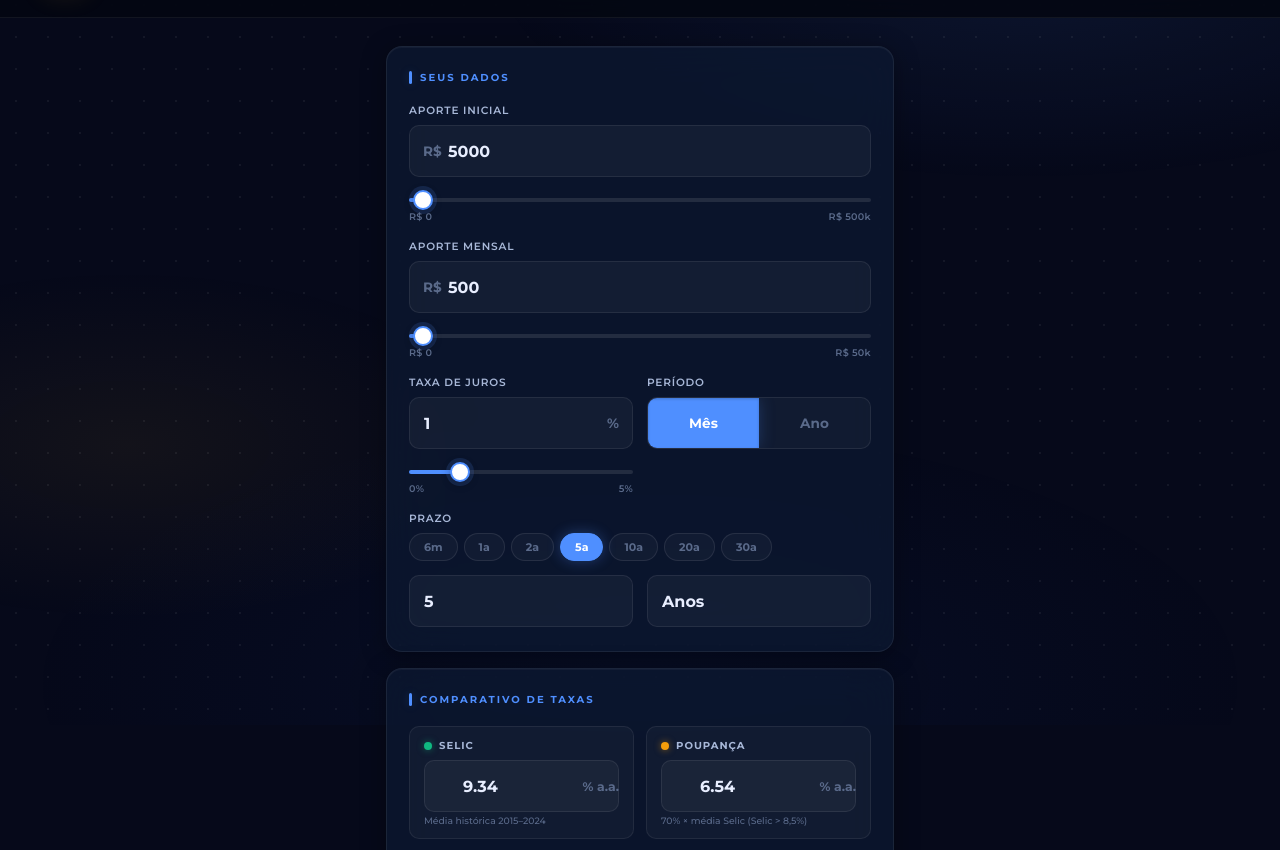
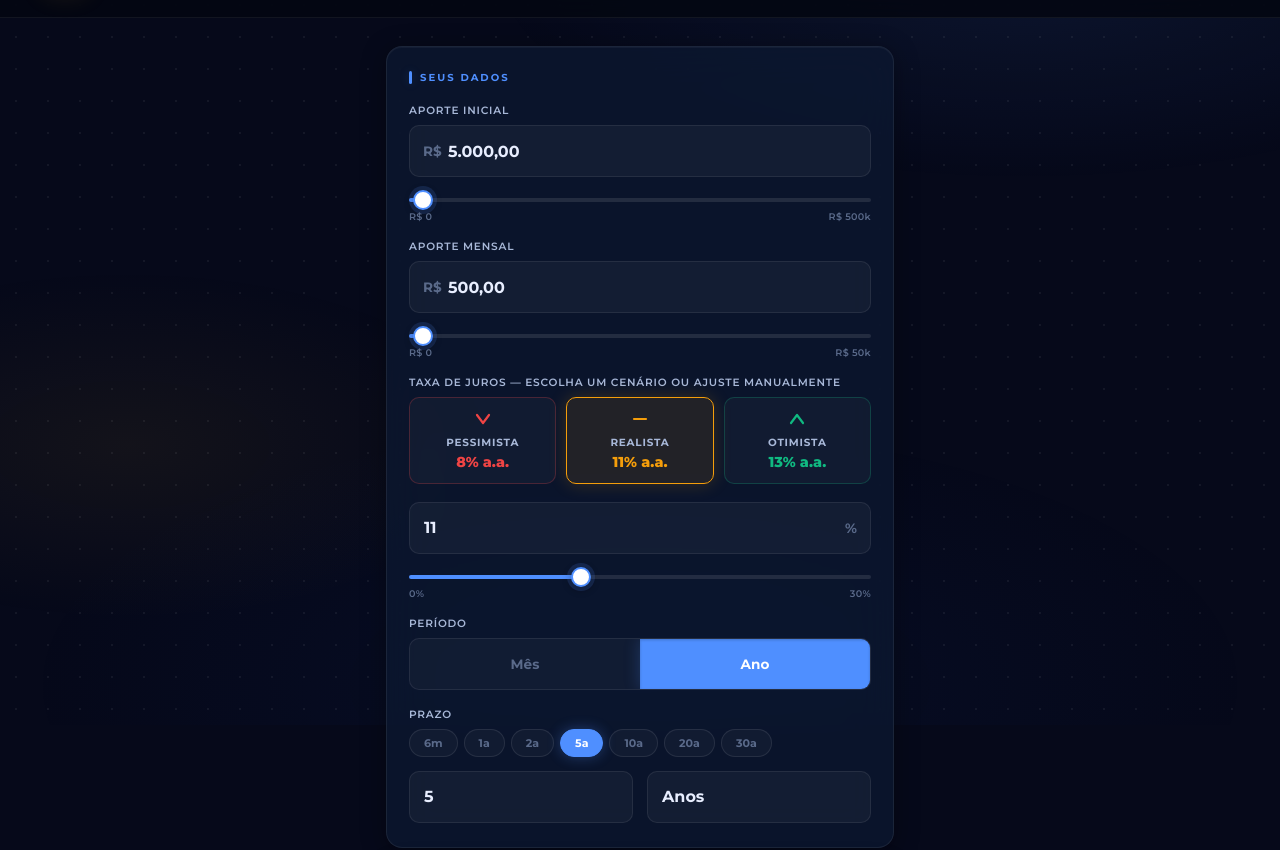
Before and after one commit to caiopsp08-glitch/calculadora-do-caio, a plain HTML site: page index.html in a window 1280 px wide. Shown: the part 75-925 px from the top of the page. Drawn offline with nearby package versions, Linux system fonts and the light colour scheme.

Commit message:
feat: cenários de taxa, formatação de moeda e taxas de referência fixas

```diff
--- a/index.html
+++ b/index.html
@@ -242,7 +242,7 @@
       pointer-events: none;
     }
 
-    input[type="number"], select {
+    input[type="number"], input[type="text"], select {
       width: 100%; height: 52px;
       border: 1.5px solid rgba(255,255,255,0.08);
       border-radius: var(--radius-sm);
@@ -254,7 +254,7 @@
       transition: border-color 0.2s, box-shadow 0.2s, background 0.2s;
       appearance: none;
     }
-    input[type="number"]            { padding: 0 14px 0 38px; }
+    input[type="number"], input[type="text"] { padding: 0 14px 0 38px; }
     input[type="number"].no-prefix  { padding: 0 14px; }
     input[type="number"].has-suffix { padding: 0 42px 0 14px; }
     select { padding: 0 14px; cursor: pointer; }
@@ -359,6 +359,12 @@
       transform: translateY(-50%);
       font-size: 0.78rem; font-weight: 700; color: var(--muted);
     }
+    .taxa-fixed {
+      font-size: 1.1rem; font-weight: 800;
+      font-family: 'Montserrat', sans-serif;
+      color: var(--text); display: flex; align-items: baseline; gap: 3px;
+    }
+    .taxa-suffix-static { font-size: 0.75rem; font-weight: 600; color: var(--muted); }
     .taxa-sub { font-size: 0.58rem; color: var(--muted); font-weight: 500; margin-top: 3px; }
 
     /* ── METODOLOGIA ── */
@@ -583,6 +589,40 @@
     .lead-btn:disabled { opacity: 0.5; cursor: not-allowed; transform: none; }
     .lead-privacy { text-align: center; margin-top: 14px; font-size: 0.63rem; color: rgba(255,255,255,0.18); }
 
+    /* ── CENÁRIOS ── */
+    .scenario-group {
+      display: grid; grid-template-columns: 1fr 1fr 1fr;
+      gap: 10px; margin-bottom: 18px;
+    }
+    .scenario-btn {
+      display: flex; flex-direction: column; align-items: center; justify-content: center;
+      gap: 4px; padding: 12px 8px;
+      border-radius: var(--radius-sm);
+      border: 1.5px solid rgba(255,255,255,0.08);
+      background: rgba(255,255,255,0.03);
+      cursor: pointer; transition: all 0.2s;
+      font-family: 'Montserrat', sans-serif;
+    }
+    .scenario-btn:hover { transform: translateY(-2px); }
+    .scenario-icon { font-size: 1.3rem; line-height: 1; }
+    .scenario-name { font-size: 0.65rem; font-weight: 700; text-transform: uppercase; letter-spacing: 0.8px; color: var(--text-dim); }
+    .scenario-rate { font-size: 0.9rem; font-weight: 800; }
+
+    .scenario-btn.pessimista { border-color: rgba(239,68,68,0.25); }
+    .scenario-btn.pessimista .scenario-rate { color: #EF4444; }
+    .scenario-btn.pessimista:hover { border-color: rgba(239,68,68,0.5); background: rgba(239,68,68,0.07); box-shadow: 0 4px 16px rgba(239,68,68,0.12); }
+    .scenario-btn.pessimista.active { border-color: #EF4444; background: rgba(239,68,68,0.1); box-shadow: 0 0 18px rgba(239,68,68,0.2); }
+
+    .scenario-btn.realista { border-color: rgba(245,158,11,0.25); }
+    .scenario-btn.realista .scenario-rate { color: #F59E0B; }
+    .scenario-btn.realista:hover { border-color: rgba(245,158,11,0.5); background: rgba(245,158,11,0.07); box-shadow: 0 4px 16px rgba(245,158,11,0.12); }
+    .scenario-btn.realista.active { border-color: #F59E0B; background: rgba(245,158,11,0.1); box-shadow: 0 0 18px rgba(245,158,11,0.2); }
+
+    .scenario-btn.otimista { border-color: rgba(16,185,129,0.25); }
+    .scenario-btn.otimista .scenario-rate { color: #10B981; }
+    .scenario-btn.otimista:hover { border-color: rgba(16,185,129,0.5); background: rgba(16,185,129,0.07); box-shadow: 0 4px 16px rgba(16,185,129,0.12); }
+    .scenario-btn.otimista.active { border-color: #10B981; background: rgba(16,185,129,0.1); box-shadow: 0 0 18px rgba(16,185,129,0.2); }
+
     /* ── RESPONSIVE ── */
     @media (max-width: 760px) {
       header { padding: 16px 20px; flex-wrap: wrap; gap: 14px; }
@@ -653,10 +693,12 @@
       <label>Aporte inicial</label>
       <div class="input-wrap">
         <span class="input-prefix">R$</span>
-        <input type="number" id="inicial" min="0" step="500" value="5000" oninput="syncSlider('inicial');calcular()" />
+        <input type="text" inputmode="decimal" id="inicial" value="5.000,00"
+          oninput="syncSlider('inicial');calcular()"
+          onfocus="focusMoney(this)" onblur="blurMoney(this,'inicial')" />
       </div>
       <div class="range-wrap">
-        <input type="range" id="sl-inicial" min="0" max="500000" step="500" value="5000" oninput="syncInput('inicial');updateFill(this);calcular()" />
+        <input type="range" id="sl-inicial" min="0" max="500000" step="500" value="5000" oninput="syncMoneyInput('inicial');updateFill(this);calcular()" />
         <div class="range-labels"><span>R$ 0</span><span>R$ 500k</span></div>
       </div>
     </div>
@@ -665,32 +707,56 @@
       <label>Aporte mensal</label>
       <div class="input-wrap">
         <span class="input-prefix">R$</span>
-        <input type="number" id="mensal" min="0" step="100" value="500" oninput="syncSlider('mensal');calcular()" />
+        <input type="text" inputmode="decimal" id="mensal" value="500,00"
+          oninput="syncSlider('mensal');calcular()"
+          onfocus="focusMoney(this)" onblur="blurMoney(this,'mensal')" />
       </div>
       <div class="range-wrap">
-        <input type="range" id="sl-mensal" min="0" max="50000" step="100" value="500" oninput="syncInput('mensal');updateFill(this);calcular()" />
+        <input type="range" id="sl-mensal" min="0" max="50000" step="100" value="500" oninput="syncMoneyInput('mensal');updateFill(this);calcular()" />
         <div class="range-labels"><span>R$ 0</span><span>R$ 50k</span></div>
       </div>
     </div>
 
-    <div class="two-col">
     <div class="field">
-        <label>Taxa de juros</label>
+      <label>Taxa de juros — escolha um cenário ou ajuste manualmente</label>
+      <div class="scenario-group">
+        <button class="scenario-btn pessimista" onclick="setScenario(8, this)">
+          <span class="scenario-icon">
+            <svg width="18" height="18" viewBox="0 0 18 18" fill="none"><polyline points="3,5 9,13 15,5" stroke="#EF4444" stroke-width="2.2" stroke-linecap="round" stroke-linejoin="round"/></svg>
+          </span>
+          <span class="scenario-name">Pessimista</span>
+          <span class="scenario-rate">8% a.a.</span>
+        </button>
+        <button class="scenario-btn realista active" onclick="setScenario(11, this)">
+          <span class="scenario-icon">
+            <svg width="18" height="18" viewBox="0 0 18 18" fill="none"><line x1="3" y1="9" x2="15" y2="9" stroke="#F59E0B" stroke-width="2.2" stroke-linecap="round"/></svg>
+          </span>
+          <span class="scenario-name">Realista</span>
+          <span class="scenario-rate">11% a.a.</span>
+        </button>
+        <button class="scenario-btn otimista" onclick="setScenario(13, this)">
+          <span class="scenario-icon">
+            <svg width="18" height="18" viewBox="0 0 18 18" fill="none"><polyline points="3,13 9,5 15,13" stroke="#10B981" stroke-width="2.2" stroke-linecap="round" stroke-linejoin="round"/></svg>
+          </span>
+          <span class="scenario-name">Otimista</span>
+          <span class="scenario-rate">13% a.a.</span>
+        </button>
+      </div>
       <div class="input-wrap">
-          <input type="number" id="taxa" class="has-suffix" min="0" step="0.1" value="1" oninput="syncSlider('taxa');calcular()" />
+        <input type="number" id="taxa" class="has-suffix" min="0" max="30" step="0.1" value="11" oninput="clearScenario();syncSlider('taxa');calcular()" />
         <span class="input-suffix">%</span>
       </div>
       <div class="range-wrap">
-          <input type="range" id="sl-taxa" min="0" max="5" step="0.05" value="1" oninput="syncInput('taxa');updateFill(this);calcular()" />
-          <div class="range-labels"><span>0%</span><span>5%</span></div>
+        <input type="range" id="sl-taxa" min="0" max="30" step="0.25" value="11" oninput="clearScenario();syncInput('taxa');updateFill(this);calcular()" />
+        <div class="range-labels"><span>0%</span><span>30%</span></div>
       </div>
     </div>
+
     <div class="field">
       <label>Período</label>
       <div class="toggle-group" id="periodoToggle">
-          <button class="active" data-val="mes" onclick="setTipo(this)">Mês</button>
-          <button data-val="ano" onclick="setTipo(this)">Ano</button>
-        </div>
+        <button data-val="mes" onclick="setTipo(this)">Mês</button>
+        <button class="active" data-val="ano" onclick="setTipo(this)">Ano</button>
       </div>
     </div>
 
@@ -719,28 +785,24 @@
 
   <div class="card">
     <div class="card-title">Comparativo de taxas</div>
+    <input type="hidden" id="taxaSelic" value="9.34" />
+    <input type="hidden" id="taxaPoup" value="6.54" />
     <div class="taxas-grid">
       <div class="taxa-item">
         <div class="taxa-label"><span class="dot dot-selic"></span> Selic</div>
-        <div class="taxa-input-wrap">
-          <input type="number" class="taxa-input" id="taxaSelic" value="9.34" min="0" step="0.25" oninput="calcular()" />
-          <span class="taxa-suffix">% a.a.</span>
-        </div>
+        <div class="taxa-fixed">9,34<span class="taxa-suffix-static">% a.a.</span></div>
         <div class="taxa-sub">Média histórica 2015–2024</div>
       </div>
       <div class="taxa-item">
         <div class="taxa-label"><span class="dot dot-poup"></span> Poupança</div>
-        <div class="taxa-input-wrap">
-          <input type="number" class="taxa-input" id="taxaPoup" value="6.54" min="0" step="0.1" oninput="calcular()" />
-          <span class="taxa-suffix">% a.a.</span>
-        </div>
-        <div class="taxa-sub">70% × média Selic (Selic &gt; 8,5%)</div>
+        <div class="taxa-fixed">6,54<span class="taxa-suffix-static">% a.a.</span></div>
+        <div class="taxa-sub">70% × Selic (Selic &gt; 8,5%)</div>
       </div>
     </div>
     <div class="metodologia-box">
       <span class="met-icon">📊</span>
       <div>
-        <strong>Metodologia:</strong> taxas baseadas na <strong>média histórica da Selic dos últimos 10 anos (2015–2024) = 9,34% a.a.</strong> A Poupança segue a regra vigente: 70% da Selic quando a taxa supera 8,5% a.a. (resultado: 6,54% a.a.). Você pode editar os valores acima a qualquer momento.
+        <strong>Metodologia:</strong> taxas baseadas na <strong>média histórica da Selic dos últimos 10 anos (2015–2024) = 9,34% a.a.</strong> A Poupança segue a regra vigente: 70% da Selic quando a taxa supera 8,5% a.a. (resultado: 6,54% a.a.).
       </div>
     </div>
   </div>
@@ -788,7 +850,7 @@
 </main>
 
 <script>
-  let tipoTaxa = 'mes';
+  let tipoTaxa = 'ano';
   let chartInstance = null;
   let animFrame = null;
 
@@ -800,14 +862,63 @@
     slider.style.setProperty('--fill', pct + '%');
   }
 
+  /* ---- MONEY FORMATTING ---- */
+  function parseMoney(str) {
+    if (!str) return 0;
+    // "1.234.567,89" → 1234567.89
+    return parseFloat(String(str).replace(/\./g, '').replace(',', '.')) || 0;
+  }
+  function formatMoney(num) {
+    return num.toLocaleString('pt-BR', { minimumFractionDigits: 2, maximumFractionDigits: 2 });
+  }
+  function focusMoney(input) {
+    const num = parseMoney(input.value);
+    input.value = num ? String(num).replace('.', ',') : '';
+    input.select();
+  }
+  function blurMoney(input, id) {
+    const num = parseMoney(input.value);
+    input.value = formatMoney(num);
+    const sl = document.getElementById('sl-' + id);
+    if (sl) { sl.value = num; updateFill(sl); }
+    calcular();
+  }
+
   function syncSlider(id) {
+    const moneyIds = ['inicial', 'mensal'];
+    if (moneyIds.includes(id)) {
+      const v = parseMoney(document.getElementById(id).value);
+      const sl = document.getElementById('sl-' + id);
+      if (sl) { sl.value = v; updateFill(sl); }
+    } else {
       const v = parseFloat(document.getElementById(id).value) || 0;
       const sl = document.getElementById('sl-' + id);
       if (sl) { sl.value = v; updateFill(sl); }
     }
+  }
   function syncInput(id) {
     const v = parseFloat(document.getElementById('sl-' + id).value) || 0;
     document.getElementById(id).value = v;
+  }
+  function syncMoneyInput(id) {
+    const v = parseFloat(document.getElementById('sl-' + id).value) || 0;
+    document.getElementById(id).value = formatMoney(v);
+  }
+
+  /* ---- SCENARIOS ---- */
+  function setScenario(rate, btn) {
+    document.querySelectorAll('.scenario-btn').forEach(b => b.classList.remove('active'));
+    btn.classList.add('active');
+    document.getElementById('taxa').value = rate;
+    // força tipo = ano
+    document.querySelectorAll('#periodoToggle button').forEach(b => b.classList.remove('active'));
+    document.querySelector('#periodoToggle button[data-val="ano"]').classList.add('active');
+    tipoTaxa = 'ano';
+    syncSlider('taxa');
+    calcular();
+  }
+  function clearScenario() {
+    document.querySelectorAll('.scenario-btn').forEach(b => b.classList.remove('active'));
   }
 
   function setTipo(btn) {
@@ -865,8 +976,8 @@
   let prevTotal = 0;
 
   function calcular() {
-    const inicial  = parseFloat(document.getElementById('inicial').value) || 0;
-    const mensal   = parseFloat(document.getElementById('mensal').value) || 0;
+    const inicial  = parseMoney(document.getElementById('inicial').value);
+    const mensal   = parseMoney(document.getElementById('mensal').value);
     let   taxa     = parseFloat(document.getElementById('taxa').value) || 0;
     const prazo    = parseInt(document.getElementById('prazo').value) || 0;
     const unidade  = document.getElementById('prazoUnidade').value;
@@ -986,6 +1097,11 @@
 
   window.addEventListener('load', () => {
     document.querySelectorAll('input[type="range"]').forEach(updateFill);
+    // format initial money values
+    ['inicial','mensal'].forEach(id => {
+      const el = document.getElementById(id);
+      el.value = formatMoney(parseMoney(el.value));
+    });
     calcular();
   });
 
```
Lines whose indentation alone changed are shown as unchanged.
